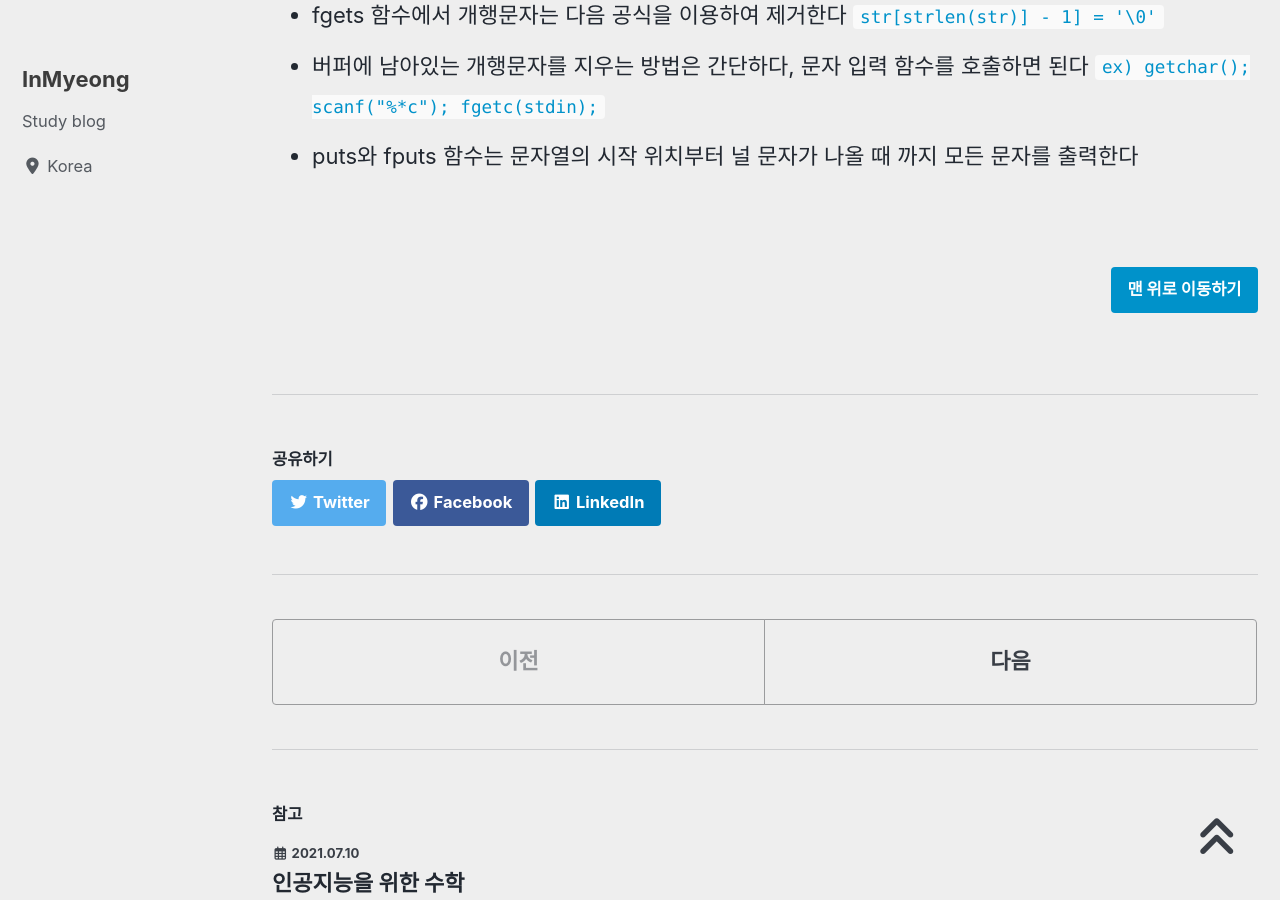
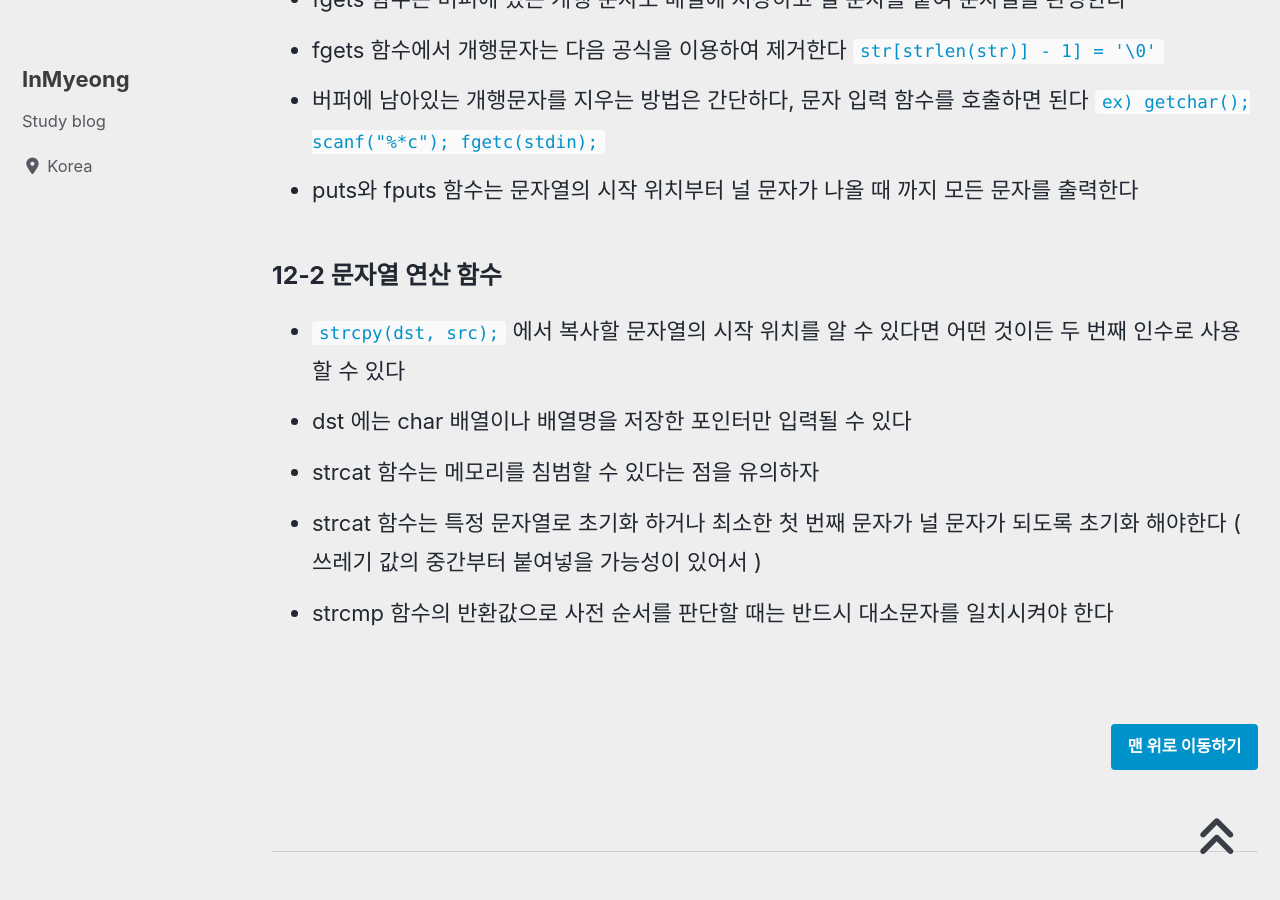
Before and after one commit to devMyeong/devMyeong.github.io, a Jekyll site: the page built from _posts/c/2021-06-28-c.md, in a window 1280 px wide and 900 px high, scrolled down 12891 px. Built offline with Jekyll 4.4.1, drawn with Linux system fonts in a browser that asks for light colours; cached includes are drawn as plain includes; nearby versions of some CDN libraries; some web fonts are replaced.

Commit message:
update c chapter 12-2

```diff
--- a/_posts/c/2021-06-28-c.md
+++ b/_posts/c/2021-06-28-c.md
@@ -236,6 +236,13 @@ void input_ary(double *pa, int size)
 - 버퍼에 남아있는 개행문자를 지우는 방법은 간단하다, 문자 입력 함수를 호출하면 된다 `ex) getchar(); scanf("%*c"); fgetc(stdin);`
 - puts와 fputs 함수는 문자열의 시작 위치부터 널 문자가 나올 때 까지 모든 문자를 출력한다
 
+### 12-2 문자열 연산 함수
+- `strcpy(dst, src);` 에서 복사할 문자열의 시작 위치를 알 수 있다면 어떤 것이든 두 번째 인수로 사용할 수 있다
+- dst 에는 char 배열이나 배열명을 저장한 포인터만 입력될 수 있다
+- strcat 함수는 메모리를 침범할 수 있다는 점을 유의하자
+- strcat 함수는 특정 문자열로 초기화 하거나 최소한 첫 번째 문자가 널 문자가 되도록 초기화 해야한다 ( 쓰레기 값의 중간부터 붙여넣을 가능성이 있어서 )
+- strcmp 함수의 반환값으로 사전 순서를 판단할 때는 반드시 대소문자를 일치시켜야 한다
+
 <br>
 
 [맨 위로 이동하기](#){: .btn .btn--primary }{: .align-right}
```
